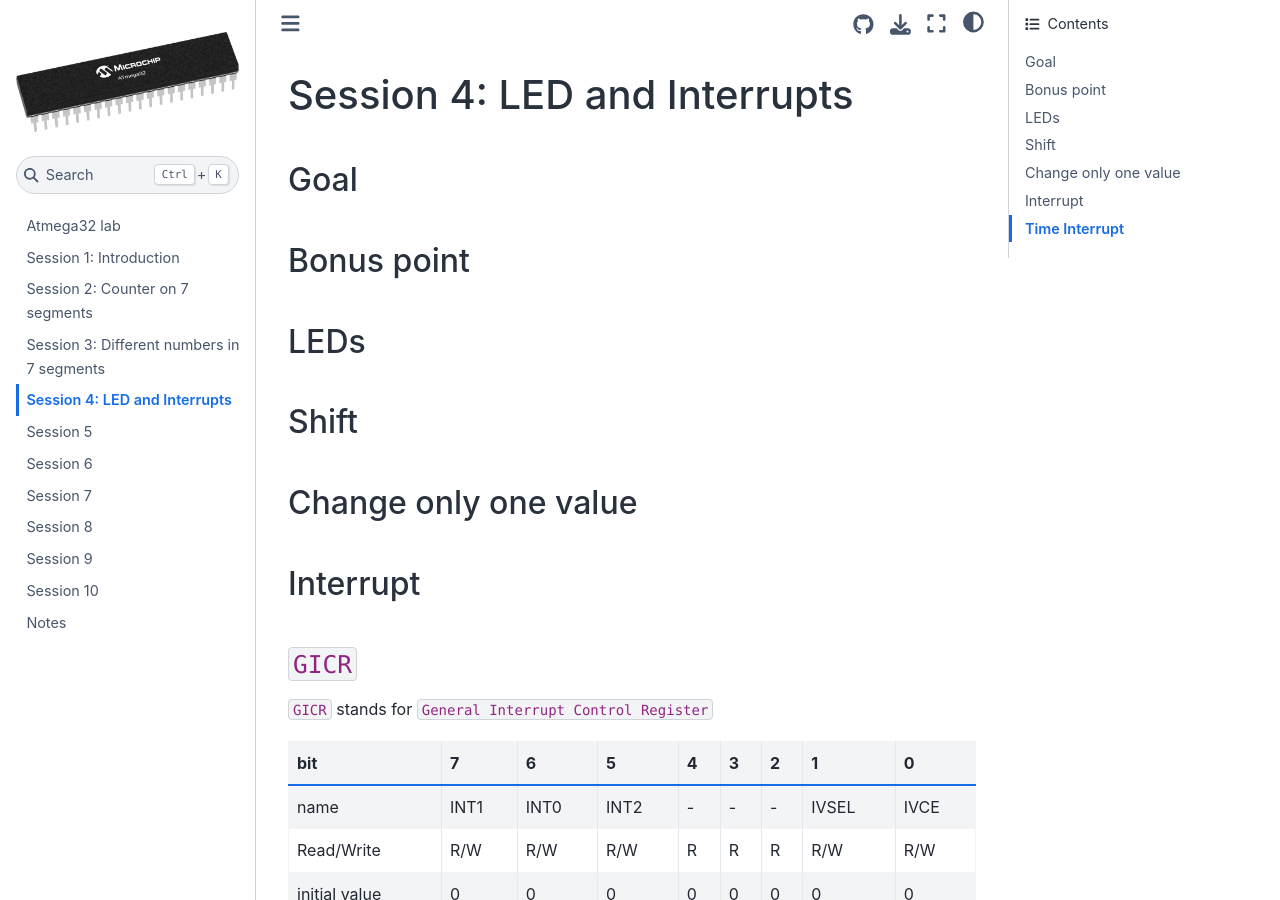
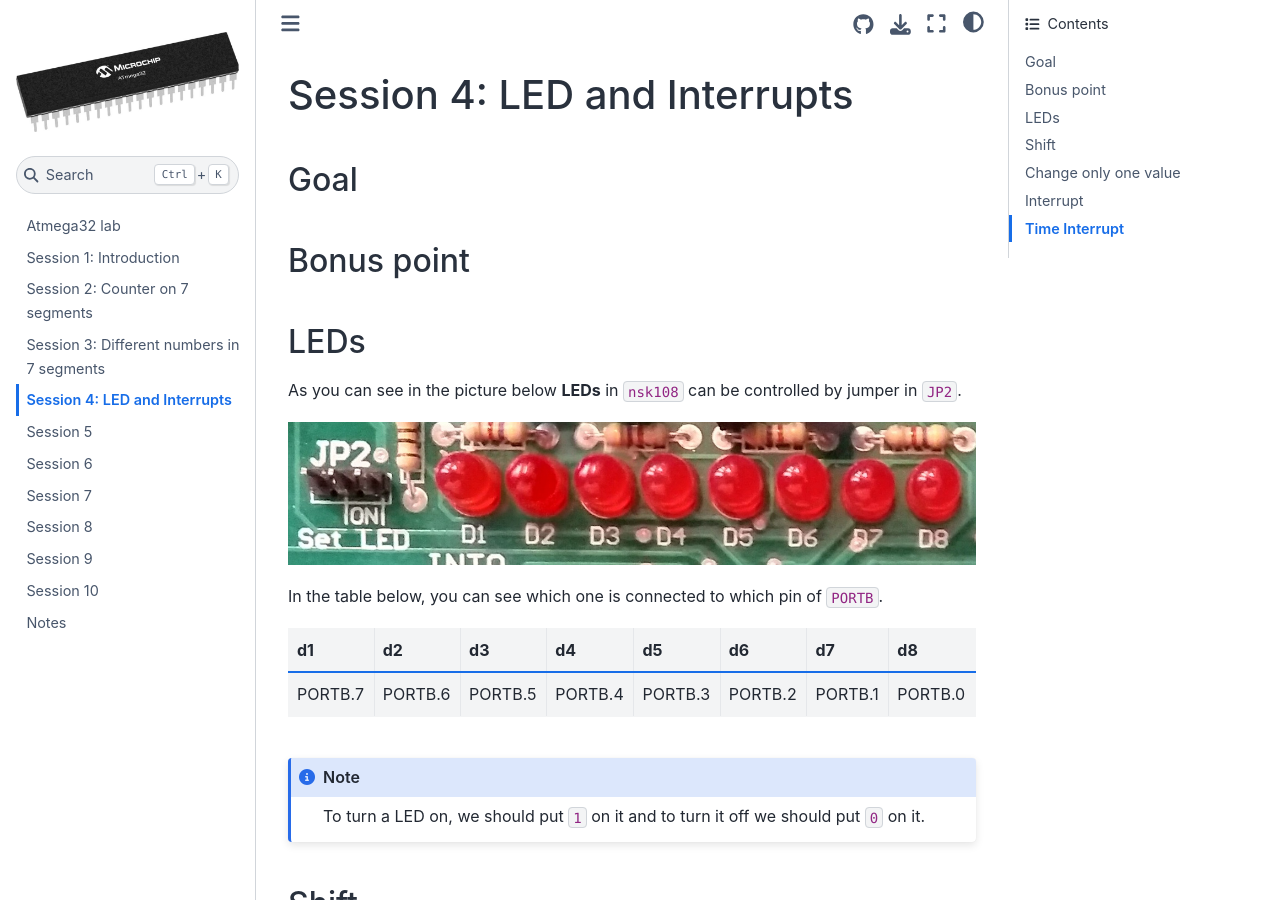
Before and after one commit to LiterallyTheOne/atmega32_lab, a Jupyter Book: the page built from docs/session_4.md, in a window 1280 px wide and 900 px high. Built offline with Jupyter Book 1.0.4 settings and Sphinx 7.4.7 and the Sphinx Book theme 1.1.4, drawn with Linux system fonts in a browser that asks for light colours.

Commit message:
Add LEDs picture and add some explanation to it.

```diff
--- a/docs/session_4.md
+++ b/docs/session_4.md
@@ -5,6 +5,22 @@
 ## Bonus point
 
 ## LEDs
+
+As you can see in the picture below **LEDs** in `nsk108` can
+be controlled by jumper in `JP2`.
+
+![nsk108 LEDs](figures/nsk108_LEDs.jpg)
+
+In the table below, you can see which one is connected to which pin of `PORTB`.
+
+| d1      | d2      | d3      | d4      | d5      | d6      | d7      | d8      |
+|---------|---------|---------|---------|---------|---------|---------|---------|
+| PORTB.7 | PORTB.6 | PORTB.5 | PORTB.4 | PORTB.3 | PORTB.2 | PORTB.1 | PORTB.0 |
+
+:::{note}
+To turn a LED on, we should put `1` on it
+and to turn it off we should put `0` on it.
+:::
 
 ## Shift
 
```
Also changed, not shown: docs/figures/nsk108_LEDs.jpg (added).
